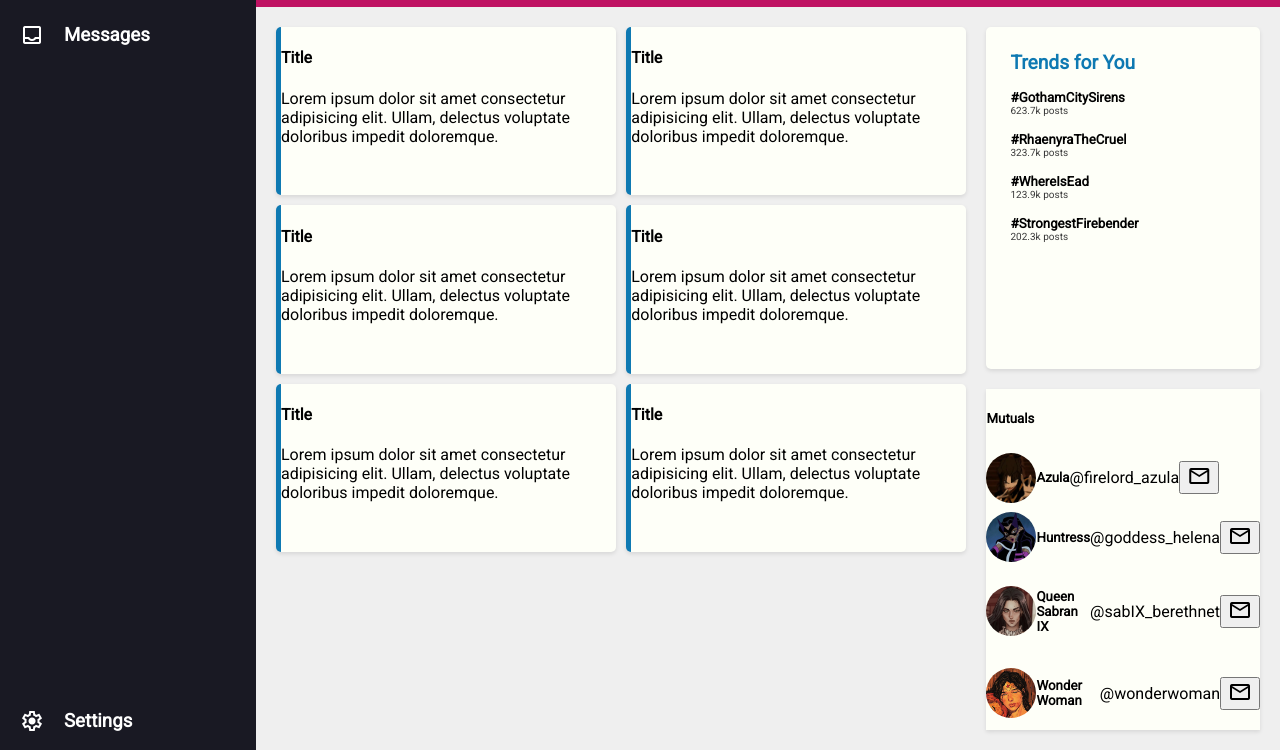
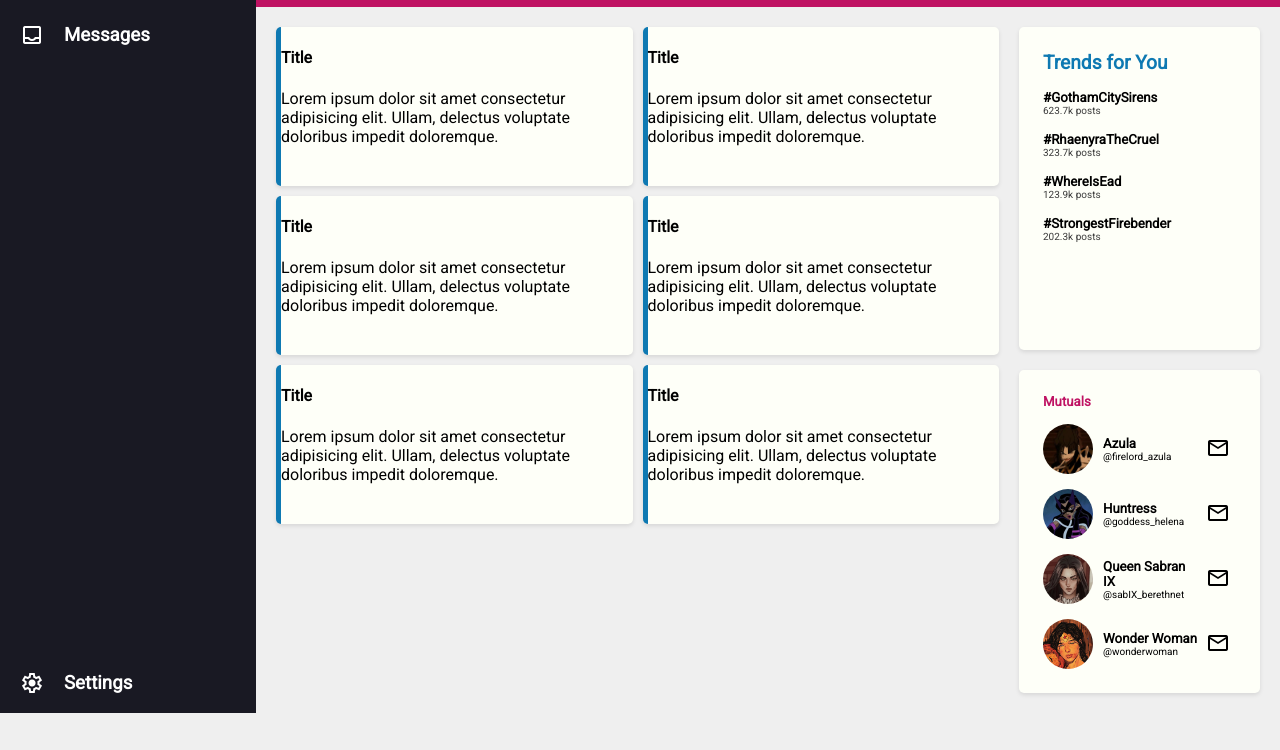
Before and after one commit to mmadiee/odin-admin-dashboard, a plain HTML site: page index.html in a window 1280 px wide. Shown: the part 114-864 px from the top of the page. After the commit the page ends 827 px from the top, so only its background shows below. Drawn offline with nearby package versions, Linux system fonts and the light colour scheme.

Commit message:
Fixed styling for 'mutuals'

```diff
--- a/index.html
+++ b/index.html
@@ -130,16 +130,20 @@
               alt="Princess Azula Profile"
               width="50"
             />
+            <div class="name">
               <h5>Azula</h5>
               <p>@firelord_azula</p>
+            </div>
             <button>
               <span class="material-symbols-outlined"> mail </span>
             </button>
           </div>
           <div class="profile">
             <img src="profile/huntress.jpg" alt="Huntress Profile" width="50" />
+            <div class="name">
               <h5>Huntress</h5>
               <p>@goddess_helena</p>
+            </div>
             <button>
               <span class="material-symbols-outlined"> mail </span>
             </button>
@@ -150,8 +154,10 @@
               alt="Sabran Berethnet IX Profile"
               width="50"
             />
+            <div class="name">
               <h5>Queen Sabran IX</h5>
               <p>@sabIX_berethnet</p>
+            </div>
             <button>
               <span class="material-symbols-outlined"> mail </span>
             </button>
@@ -162,8 +168,10 @@
               alt="Wonder Woman Profile"
               width="50"
             />
+            <div class="name">
               <h5>Wonder Woman</h5>
               <p>@wonderwoman</p>
+            </div>
             <button>
               <span class="material-symbols-outlined"> mail </span>
             </button>
--- a/styles.css
+++ b/styles.css
@@ -174,7 +174,8 @@ input {
   border-radius: 5px;
 }
 
-.main .trending{
+.main .trending,
+.main .mutuals {
   border-radius: 5px;
   padding: 24px;
 }
@@ -194,7 +195,7 @@ input {
   color: var(--honolulu-blue);
 }
 
-.main .trending .trend{
+.main .trending .trend {
   margin-top: 16px;
 }
 
@@ -203,16 +204,59 @@ input {
   margin: 0;
 }
 
-.main .trending .trend h5:hover{
+.main .trending .trend h5:hover {
   color: var(--rose-red);
   cursor: pointer;
   transition: 0.5s;
-
 }
 
 .main .trending .trend p {
   font-size: 10px;
   color: #3b3b3b;
+}
+
+.main .mutuals > h5 {
+  margin: 0;
+  color: var(--rose-red);
+}
+
+.mutuals .profile {
+  margin-top: 15px;
+}
+
+.profile .name {
+  margin-left: 10px;
+}
+
+.profile .name h5,
+.profile .name p {
+  margin: 0;
+}
+
+.profile .name p {
+  font-size: x-small;
+}
+
+.main .mutuals button {
+  border: 0;
+  border-radius: 5px;
+  background-color: transparent;
+}
+
+.main .mutuals button:hover {
+  background-color: rgba(59, 59, 59, 0.2);
+  transition: 0.5s;
+  cursor: pointer;
+}
+
+.main .mutuals .profile {
+  display: flex;
+
+}
+
+.name {
+  flex-grow: 1;
+  margin-left: 10px;
 }
 
 /* width */
```
Lines whose indentation alone changed are shown as unchanged.
